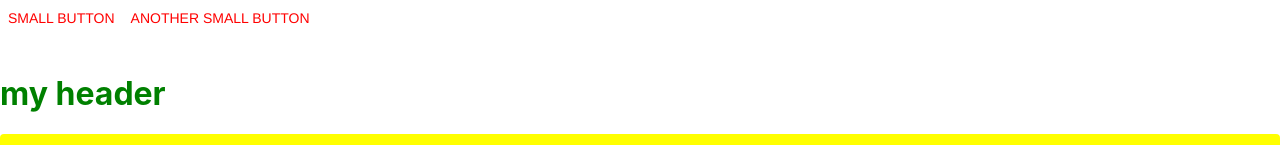
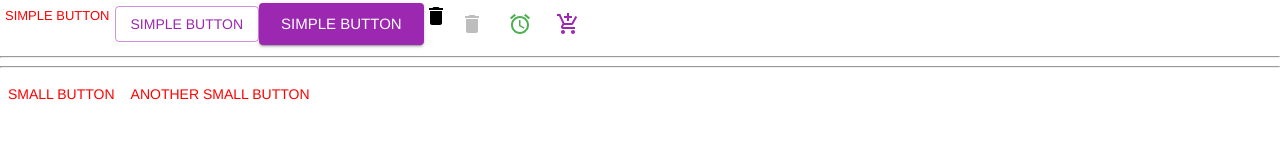
Before and after one commit to StanislavKaisin/mui-example, a React (Create React App) app: page / in a window 1280 px wide. Shown: the top 145 px of the page. Built offline with nearby package versions, Linux system fonts and the light colour scheme; the HTML template or start-up script is replaced by a standard one.

Commit message:
button example

```diff
--- a/src/App.tsx
+++ b/src/App.tsx
@@ -4,12 +4,17 @@ import {
   Button,
   createStyles,
   Grid,
+  IconButton,
   makeStyles,
   Theme,
 } from "@material-ui/core";
 import { Header } from "./components/Header";
 import { Content } from "./components/Content";
 import { CoolBtn } from "./components/CoolBtn";
+
+import DeleteIcon from "@material-ui/icons/Delete";
+import AlarmIcon from "@material-ui/icons/Alarm";
+import AddShoppingCartIcon from "@material-ui/icons/AddShoppingCart";
 
 const useStyles = makeStyles((theme: Theme) =>
   createStyles({
@@ -32,6 +37,35 @@ function App() {
   return (
     <div>
       {/* <Grid container direction="column"> */}
+      <Button
+        color="primary"
+        size="small"
+        disableFocusRipple
+        disableRipple
+        classes={{ root: classes.btnStyle }}
+      >
+        simple button
+      </Button>
+      <Button color="primary" size="medium" variant="outlined">
+        simple button
+      </Button>
+      <Button color="primary" size="large" variant="contained">
+        simple button
+      </Button>
+      <DeleteIcon />
+
+      <IconButton aria-label="delete" disabled color="primary">
+        <DeleteIcon />
+      </IconButton>
+      <IconButton color="secondary" aria-label="add an alarm">
+        <AlarmIcon />
+      </IconButton>
+      <IconButton color="primary" aria-label="add to shopping cart">
+        <AddShoppingCartIcon />
+      </IconButton>
+      <hr />
+      <hr />
+
       <Button className={classes.btnStyle}>small button</Button>
       <Button className={classes.btnStyle}>another small button</Button>
       <h1 className={classes.textStyle}>my header</h1>
```
Also changed, not shown: 1 other file (tests, documents, lock files or other folders).
